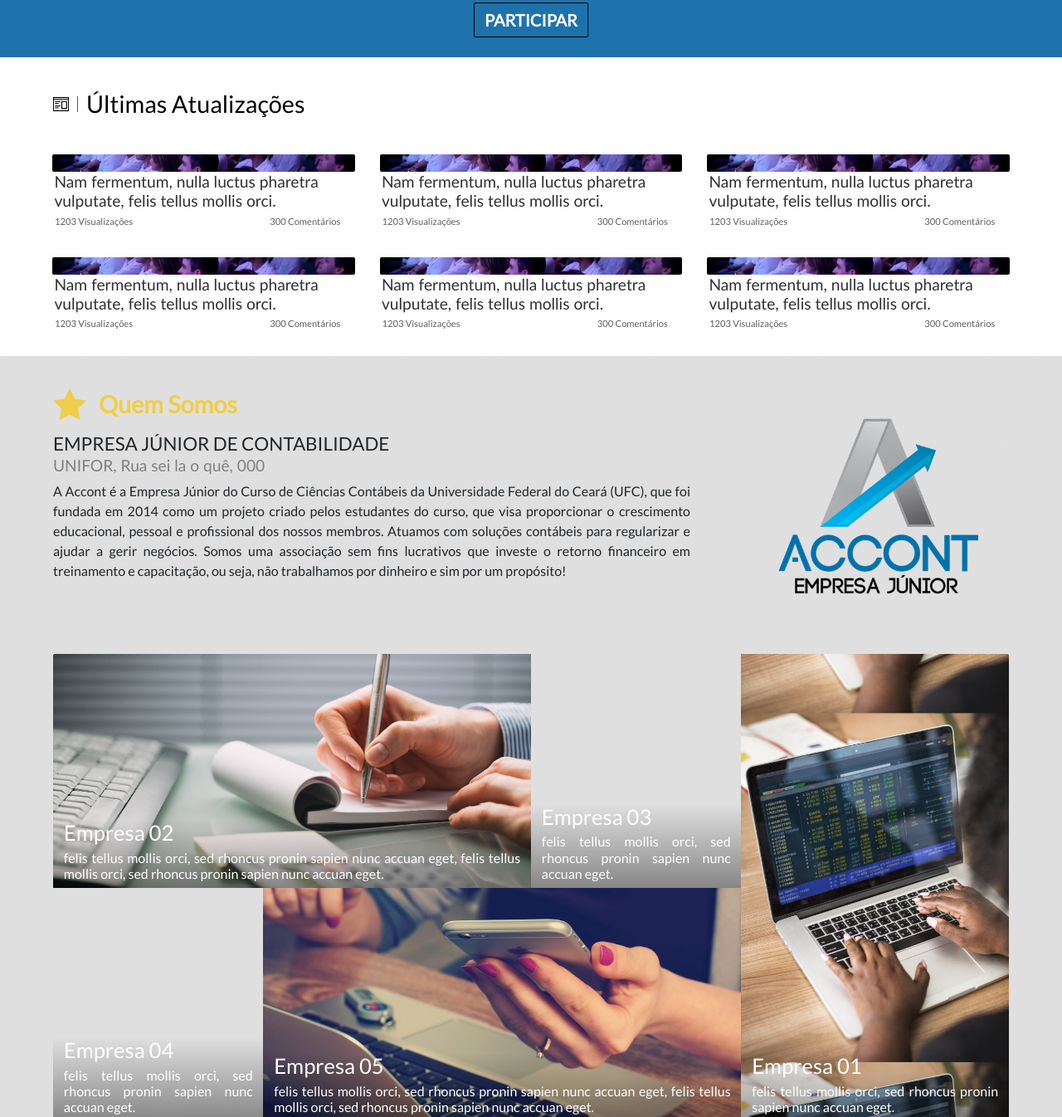
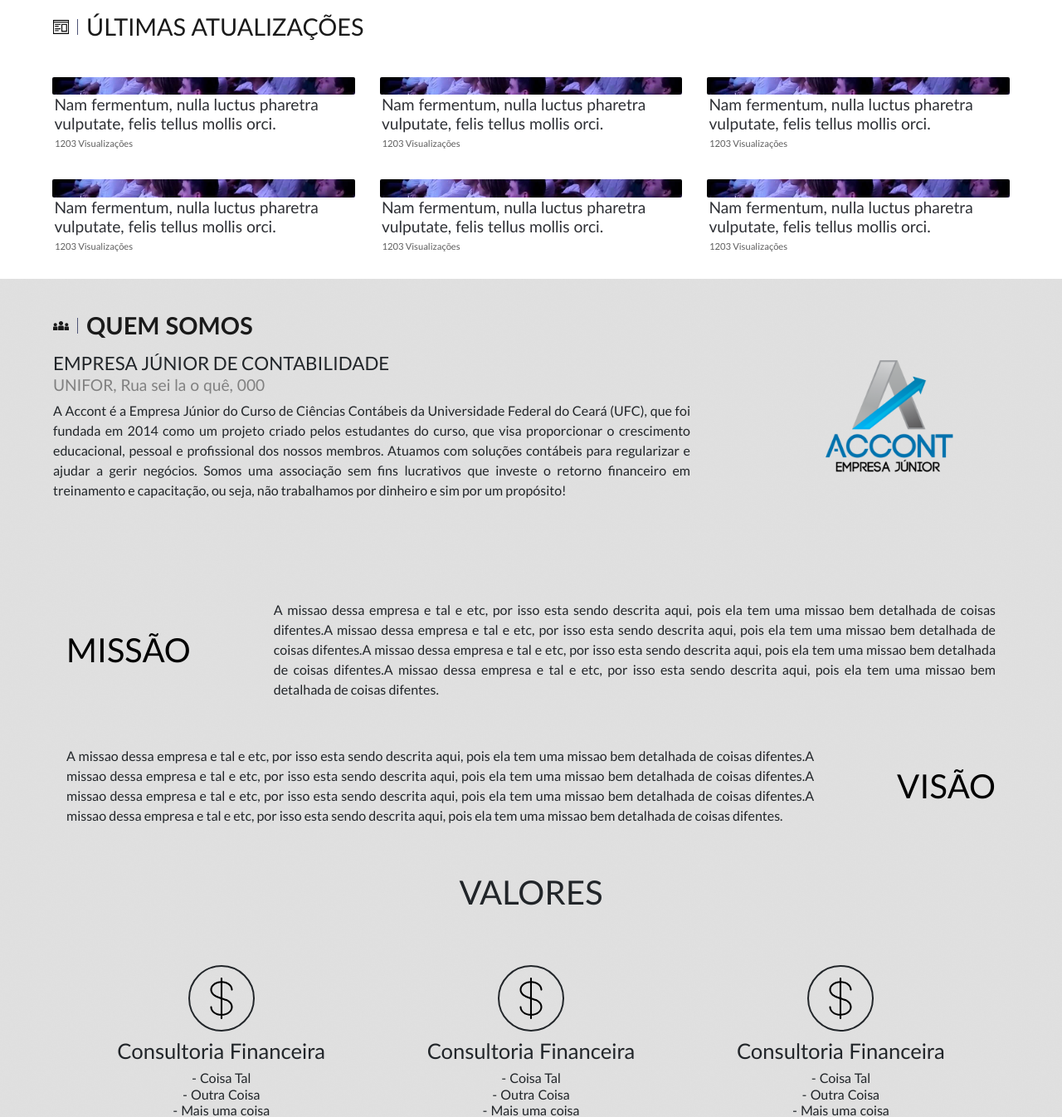
Before and after one commit to myproject-junior/accont, a plain HTML site: page index.html in a window 1280 px wide. Shown: the part 1454-2800 px from the top of the page at 83% size. Drawn offline with Linux system fonts and the light colour scheme.

Commit message:
Versao Final

```diff
--- a/css/style.css
+++ b/css/style.css
@@ -244,9 +244,10 @@ header{
     align-items: center;
     justify-content: left;
     display: flex;
-    font-weight: normal;
     padding: 0;
+    font-family: calibri;
     margin: 15px 5vw;
+    text-transform: uppercase;
 }
 
 .solucoes-image{
@@ -315,8 +316,10 @@ header{
     justify-content: left;
     display: flex;
     padding: 0;
+    font-family: calibri;
     margin: 15px 5vw;
-    font-weight: normal;
+    color: white;
+    text-transform: uppercase;
 }
 
 .processoseletivo-image{
@@ -432,9 +435,10 @@ header{
     justify-content: left;
     display: flex;
     padding: 0;
+    font-family: calibri;
     margin: 15px 5vw;
-    color: black;
-    font-weight: normal;
+    color: #1A1A1A;
+    text-transform: uppercase;
 }
 
 .blog-image{
@@ -499,7 +503,7 @@ header{
     padding: 0;
 }
 
-.blog-aside-views, .blog-aside-comments{
+.blog-aside-views{
     width: 48%;
     padding: 0;
     margin: 0;
@@ -529,11 +533,12 @@ header{
     align-items: center;
     justify-content: left;
     display: flex;
-    padding: 15px 5vw;
-    margin-top: -1px;
-    color: #efce4a;
+    padding: 0;
+    font-family: calibri;
+    margin: 15px 5vw;
+    color: #1A1A1A;
     font-weight: bold;
-    margin-bottom: 0px;
+    text-transform: uppercase;
 }
 
 .quemsomos-lema{
@@ -554,9 +559,12 @@ header{
 }
 
 .quemsomos-image{
-    height: 5vh;
+    height: 19px;
     padding: 0 10px 0 0;
-    margin: 0 5px 0 0;
+    margin: 0 10px 0 0;
+    border-style: solid;
+    border-color: #4f5577;
+    border-width: 0px 1px 0px 0px;
 }
 
 .quemsomos-div{
@@ -564,13 +572,11 @@ header{
 }
 
 .quemsomos-logo{
-    width: 25vw;
+    width: 16vw;
     margin: 0;
     position: absolute;
-    top: 50%;
-    right: 5vw;
-    transform: translateY(-50%);
-
+    top: 3.4em;
+    right: 8.4vw;
 }
 
 .quemsomos-lema, .quemsomos-local, .quemsomos-description{
@@ -578,98 +584,114 @@ header{
 }
 .quemsomos-description{
     min-height: 18vh;
+    margin-bottom: 5em;
+}
+/* Missao */
+.missao-div{
+    margin: 0 5vw;
+    display: flex;
+    align-items: center;
+    justify-content: center;
+    padding: 1em;
 }
 
-/* Portfolio */
-.portfolio-section{
-    float: left;
-    position: relative;
-    font-family: "lato";
-    margin: 0;
+.missao-title{
+    font-size: 2.5em;
+    margin-right: 2.5em;
     padding: 0;
-    width: 90%;
-    padding: 3vh 5%;
-    background-color: #dfdfdf;
-    box-sizing: content-box !important;
+    text-transform: uppercase;
+    background-color: transparent;
 }
 
-.portolio-model-1, .portolio-model-3, .portolio-model-5{
-    float: right;
-}
-
-.portolio-model-2, .portolio-model-4{
-    float: left;
-}
-
-.portfolio-model{
-    height: 22vw;
-    background-size: 102%;
-    background-position: center;
-    cursor: pointer;
-    -webkit-transition: all 0.3s ease-in-out;
-    transition:  all 0.3s ease-in-out;
-    position: relative;
-}
-
-.portfolio-model:hover{
-    background-size: 107%;
-}
-
-.portolio-model-1{
-    background-image: url("../imagens/slide1-mobile.jpg");
-    width: 28%;
-    height: 44vw !important;
-    border-radius: 0 2px 2px 0;
-}
-
-.portolio-model-2{
-    background-image: url("../imagens/slide2.png");
-    width: 50%;
-    border-radius: 2px 0 0 0;
-}
-
-.portolio-model-3{
-    background-image: url("../imagens/servico3.png");
-    width: 22.002%;
-}
-
-.portolio-model-4{
-    background-image: url("../imagens/servico2.png");
-    width: 22.002%;
-    border-radius: 0 0 0 2px;
-}
-
-.portolio-model-5{
-    background-image: url("../imagens/slide1.png");
-    width: 50%;
-}
-
-.portfolio-content{
-    position: absolute;
-    bottom: 0px;
-    -webkit-transition: all 0.2s ease-in-out;
-    transition:  all 0.2s ease-in-out;
-    color: white;
-    background: linear-gradient(to bottom, transparent, rgba(0,0,0,0.4));
-}
-
-.portfolio-model:hover .portfolio-content{
-    padding-bottom: 10px;
-    background: linear-gradient(to bottom, transparent, rgba(0,0,0,0.7));
-}
-
-.portfolio-title{
-    padding: 0 1vw;
-    margin-bottom: 5px;
-}
-
-.portfolio-description{
-    padding: 0 1vw;
-    font-weight: normal;
-    margin-top: 0;
+.missao-description{
+    margin: 0;
     text-align: justify;
     text-justify: inter-word;
 }
+
+/* Visao */
+.visao-div{
+    margin: 0 5vw;
+    display: flex;
+    align-items: center;
+    justify-content: center;
+    padding: 1em;
+}
+
+.visao-title{
+    font-size: 2.5em;
+    margin-left: 2.5em;
+    padding: 0;
+    text-transform: uppercase;
+    background-color: transparent;
+}
+
+.visao-description{
+    margin: 0;
+    text-align: justify;
+    text-justify: inter-word;
+}
+
+/* Valores */
+
+.valores-div{
+    margin: 0 5vw;
+    padding: 1em;
+}
+
+.valores-title{
+    font-size: 2.5em !important;
+    text-align: center;
+    padding: 0;
+    text-transform: uppercase;
+    background-color: transparent;
+}
+
+.valores-icons{
+    display: flex;
+    padding-top: 0px;
+}
+
+.valor-container{
+    padding: 0 1vw;
+    width: 100%;
+    cursor: pointer;
+    align-items: center;
+    justify-content: center;
+    margin-top: 4vh;
+}
+
+.valor-image-content{
+    display: flex;
+    align-items: center;
+    justify-content: center;
+    width: 23%;
+    position: relative;
+    margin-left: 50%;
+    transform: translateX(-50%);
+    padding: 13px;
+    border-width: 2px;
+    border-color: #212529;
+    border-style: solid;
+    border-radius: 100%;
+    margin-bottom: 1vh;
+}
+
+.valor-image{
+    width: 100%;
+}
+
+.valor-title, .valor-description{
+    text-align: center;
+    font-family: "Calibri";
+    font-weight: lighter;
+    font-size: 1em !important;
+}
+
+.valor-title{
+    font-size: 1.6em !important;
+}
+
 
 /* Diagnostico */
 
@@ -690,9 +712,10 @@ header{
     align-items: center;
     justify-content: left;
     display: flex;
-    font-weight: normal;
     padding: 0;
+    font-family: calibri;
     margin: 15px 5vw;
+    text-transform: uppercase;
 }
 
 .diagnostico-image{
@@ -743,7 +766,7 @@ header{
     justify-content: center;
     font-size: 0.9em;
     border-width: 1px;
-    border-color: #2171a9;
+    border-color: #1c6394;
     border-style: solid;
     cursor: pointer;
     -webkit-transition: all 0.2s ease;
@@ -754,7 +777,8 @@ header{
 }
 
 .diagnostico-enviar:hover{
-    box-shadow: 0px 0px 3px rgba(255,255,255,0.2);
+    background-color: #2171a9d1;
+    border-color: transparent;
 }
 
 .diagnostico-enviar-image{
@@ -1028,43 +1052,6 @@ footer .aside{
         display: none;
     }
 
-    /* Portfolio */
-    .portolio-model-1, .portolio-model-3, .portolio-model-5{
-        float: inherit;
-    }
-
-    .portolio-model-2, .portolio-model-4{
-        float: inherit;
-    }
-
-    .portfolio-model{
-        height: 28vh !important;
-        background-size: 102%;
-        background-position: center;
-        cursor: pointer;
-        -webkit-transition: all 0.3s ease-in-out;
-        transition:  all 0.3s ease-in-out;
-        width: 100% !important;
-        margin: 4vh 0;
-    }
-
-    .portfolio-model:hover{
-        background-size: 102%;
-    }
-
-    .portfolio-content{
-        -webkit-transition: all 0.2s ease-in-out;
-        transition:  all 0.2s ease-in-out;
-        color: white;
-        width: 100%;
-        background: linear-gradient(to bottom, transparent, rgba(0,0,0,0.2));
-    }
-
-    .portfolio-model:hover .portfolio-content{
-        padding-bottom: 5px;
-        background: linear-gradient(to bottom, transparent, rgba(0,0,0,0.4));
-    }
-
     /* Diagnostico */
     .diagnostico-section{
         background-size: auto;
--- a/index.html
+++ b/index.html
@@ -1,7 +1,7 @@
 <meta charset="UTF-8">
 <html>
 <head>
-    <title>Account</title>
+    <title>Accont</title>
     <script src="./js/jquery.slim.min.js"></script>
     <link rel="stylesheet" href="css/style.css" type="text/css" />
     <meta name='viewport' content='width=device-width, initial-scale=1.0, maximum-scale=1.0, user-scalable=0'/>
@@ -113,20 +113,6 @@
             <h1 class="solucao-title">Consultoria Financeira</h1>
             <h3 class="solucao-description">- Coisa Tal<br> - Outra Coisa <br> - Mais uma coisa <br> - Mais uma coisa</h3>
         </div>
-        <div class="solucao-container">
-            <div class="solucao-image-content">
-                <img class="solucao-image" src="./imagens/servico4.svg">
-            </div>
-            <h1 class="solucao-title">Contabilidade para EJs </h1>
-            <h3 class="solucao-description">- Coisa Tal<br> - Outra Coisa <br> - Mais uma coisa <br> - Mais uma coisa</h3>
-        </div>
-        <div class="solucao-container">
-            <div class="solucao-image-content">
-                <img class="solucao-image" src="./imagens/servico5.svg">
-            </div>
-            <h1 class="solucao-title">Abertura alteração e Fechamento de Empresas</h1>
-            <h3 class="solucao-description">- Coisa Tal<br> - Outra Coisa <br> - Mais uma coisa <br> - Mais uma coisa</h3>
-        </div>
 
     </div>
 
@@ -161,7 +147,6 @@
             <aside class="blog-article-aside">
                 <div class="blog-aside-element">
                     <p class="blog-aside-views">1203 Visualizações</p>
-                    <p class="blog-aside-comments"> 300 Comentários</p>
                 </div>
             </aside>
         </article>
@@ -173,7 +158,6 @@
             <aside class="blog-article-aside">
                 <div class="blog-aside-element">
                     <p class="blog-aside-views">1203 Visualizações</p>
-                    <p class="blog-aside-comments"> 300 Comentários</p>
                 </div>
             </aside>
         </article>
@@ -185,7 +169,6 @@
             <aside class="blog-article-aside">
                 <div class="blog-aside-element">
                     <p class="blog-aside-views">1203 Visualizações</p>
-                    <p class="blog-aside-comments"> 300 Comentários</p>
                 </div>
             </aside>
         </article>
@@ -199,7 +182,6 @@
             <aside class="blog-article-aside">
                 <div class="blog-aside-element">
                     <p class="blog-aside-views">1203 Visualizações</p>
-                    <p class="blog-aside-comments"> 300 Comentários</p>
                 </div>
             </aside>
         </article>
@@ -211,7 +193,6 @@
             <aside class="blog-article-aside">
                 <div class="blog-aside-element">
                     <p class="blog-aside-views">1203 Visualizações</p>
-                    <p class="blog-aside-comments"> 300 Comentários</p>
                 </div>
             </aside>
         </article>
@@ -223,7 +204,6 @@
             <aside class="blog-article-aside">
                 <div class="blog-aside-element">
                     <p class="blog-aside-views">1203 Visualizações</p>
-                    <p class="blog-aside-comments"> 300 Comentários</p>
                 </div>
             </aside>
         </article>
@@ -233,55 +213,61 @@
 
 <!-- Imagens para o portfólio -->
 <section id="quemsomos" class="quemsomos-section">
-    <h1 class="quemsomos-title"><img src="./imagens/quemsomos.png" class="quemsomos-image"> Quem Somos</h1>
+    <h1 class="quemsomos-title"><img src="./imagens/quemsomos.svg" class="quemsomos-image"> Quem Somos</h1>
     <div class="quemsomos-div">
         <img class="quemsomos-logo" src="./imagens/logoc.png">
         <h3 class="quemsomos-lema">Empresa Júnior de Contabilidade</h3>
         <h4 class="quemsomos-local">UNIFOR, Rua sei la o quê, 000</h4>
         <p class="quemsomos-description">A Accont é a Empresa Júnior do Curso de Ciências Contábeis da Universidade Federal do Ceará (UFC), que foi fundada em 2014 como um projeto criado pelos estudantes do curso, que visa proporcionar o crescimento educacional, pessoal e profissional dos nossos membros. Atuamos com soluções contábeis para regularizar e ajudar a gerir negócios. Somos uma associação sem fins lucrativos que investe o retorno financeiro em treinamento e capacitação, ou seja, não trabalhamos por dinheiro e sim por um propósito!</p>
     </div>
+    <div class="missao-div">
+        <button class="missao-title">Missão</button>
+        <p class="missao-description">A missao dessa empresa e tal e etc, por isso esta sendo descrita aqui, pois ela tem uma
+        missao bem detalhada de coisas difentes.A missao dessa empresa e tal e etc, por isso esta sendo descrita aqui, pois ela tem uma
+            missao bem detalhada de coisas difentes.A missao dessa empresa e tal e etc, por isso esta sendo descrita aqui, pois ela tem uma
+            missao bem detalhada de coisas difentes.A missao dessa empresa e tal e etc, por isso esta sendo descrita aqui, pois ela tem uma
+            missao bem detalhada de coisas difentes.</p>
+    </div>
+    <br>
+    <div class="visao-div">
+        <p class="visao-description">A missao dessa empresa e tal e etc, por isso esta sendo descrita aqui, pois ela tem uma
+            missao bem detalhada de coisas difentes.A missao dessa empresa e tal e etc, por isso esta sendo descrita aqui, pois ela tem uma
+            missao bem detalhada de coisas difentes.A missao dessa empresa e tal e etc, por isso esta sendo descrita aqui, pois ela tem uma
+            missao bem detalhada de coisas difentes.A missao dessa empresa e tal e etc, por isso esta sendo descrita aqui, pois ela tem uma
+            missao bem detalhada de coisas difentes.</p>
+        <button class="visao-title">Visão</button>
+    </div>
+    <br>
+    <div class="valores-div">
+        <h1 class="valores-title">Valores</h1>
+        <br>
+        <div class="valores-icons">
+            <div class="valor-container">
+                <div class="valor-image-content">
+                    <img class="valor-image" src="./imagens/servico3.svg">
+                </div>
+                <h1 class="valor-title">Consultoria Financeira</h1>
+                <h3 class="valor-description">- Coisa Tal<br> - Outra Coisa <br> - Mais uma coisa <br> - Mais uma coisa</h3>
+            </div>
+            <div class="valor-container">
+                <div class="valor-image-content">
+                    <img class="valor-image" src="./imagens/servico3.svg">
+                </div>
+                <h1 class="valor-title">Consultoria Financeira</h1>
+                <h3 class="valor-description">- Coisa Tal<br> - Outra Coisa <br> - Mais uma coisa <br> - Mais uma coisa</h3>
+            </div>
+            <div class="valor-container">
+                <div class="valor-image-content">
+                    <img class="valor-image" src="./imagens/servico3.svg">
+                </div>
+                <h1 class="valor-title">Consultoria Financeira</h1>
+                <h3 class="valor-description">- Coisa Tal<br> - Outra Coisa <br> - Mais uma coisa <br> - Mais uma coisa</h3>
+            </div>
+        </div>
+    </div>
+    <br>
 </section>
 
-<!-- Imagens para o portfólio -->
-<section id="portfolio" class="portfolio-section">
-    <div class="portolio-model-1 portfolio-model">
-        <div class="portfolio-content">
-            <h2 class="portfolio-title">Empresa 01</h2>
-            <h5 class="portfolio-description">felis tellus mollis orci, sed rhoncus
-                pronin sapien nunc accuan eget.</h5>
-        </div>
-    </div>
-    <div class="portolio-model-2 portfolio-model">
-        <div class="portfolio-content">
-            <h2 class="portfolio-title">Empresa 02</h2>
-            <h5 class="portfolio-description">felis tellus mollis orci, sed rhoncus
-                pronin sapien nunc accuan eget, felis tellus mollis orci, sed rhoncus
-                pronin sapien nunc accuan eget.</h5>
-        </div>
-    </div>
-    <div class="portolio-model-3 portfolio-model">
-        <div class="portfolio-content">
-            <h2 class="portfolio-title">Empresa 03</h2>
-            <h5 class="portfolio-description">felis tellus mollis orci, sed rhoncus
-                pronin sapien nunc accuan eget.</h5>
-        </div>
-    </div>
-    <div class="portolio-model-4 portfolio-model">
-        <div class="portfolio-content">
-            <h2 class="portfolio-title">Empresa 04</h2>
-            <h5 class="portfolio-description">felis tellus mollis orci, sed rhoncus
-                pronin sapien nunc accuan eget.</h5>
-        </div>
-    </div>
-    <div class="portolio-model-5 portfolio-model">
-        <div class="portfolio-content">
-            <h2 class="portfolio-title">Empresa 05</h2>
-            <h5 class="portfolio-description">felis tellus mollis orci, sed rhoncus
-                pronin sapien nunc accuan eget, felis tellus mollis orci, sed rhoncus
-                pronin sapien nunc accuan eget.</h5>
-        </div>
-    </div>
-</section>
 <!-- Diagnostico -->
 <section id="diagnostico" class="diagnostico-section">
     <h1 class="diagnostico-title"><img src="./imagens/diagnostico.svg" class="diagnostico-image"> Faça o diagnóstico da sua Empresa!</h1>
```
Also changed, not shown: imagens/quemsomos.png (deleted), imagens/quemsomos.svg (added), 1 other file.
